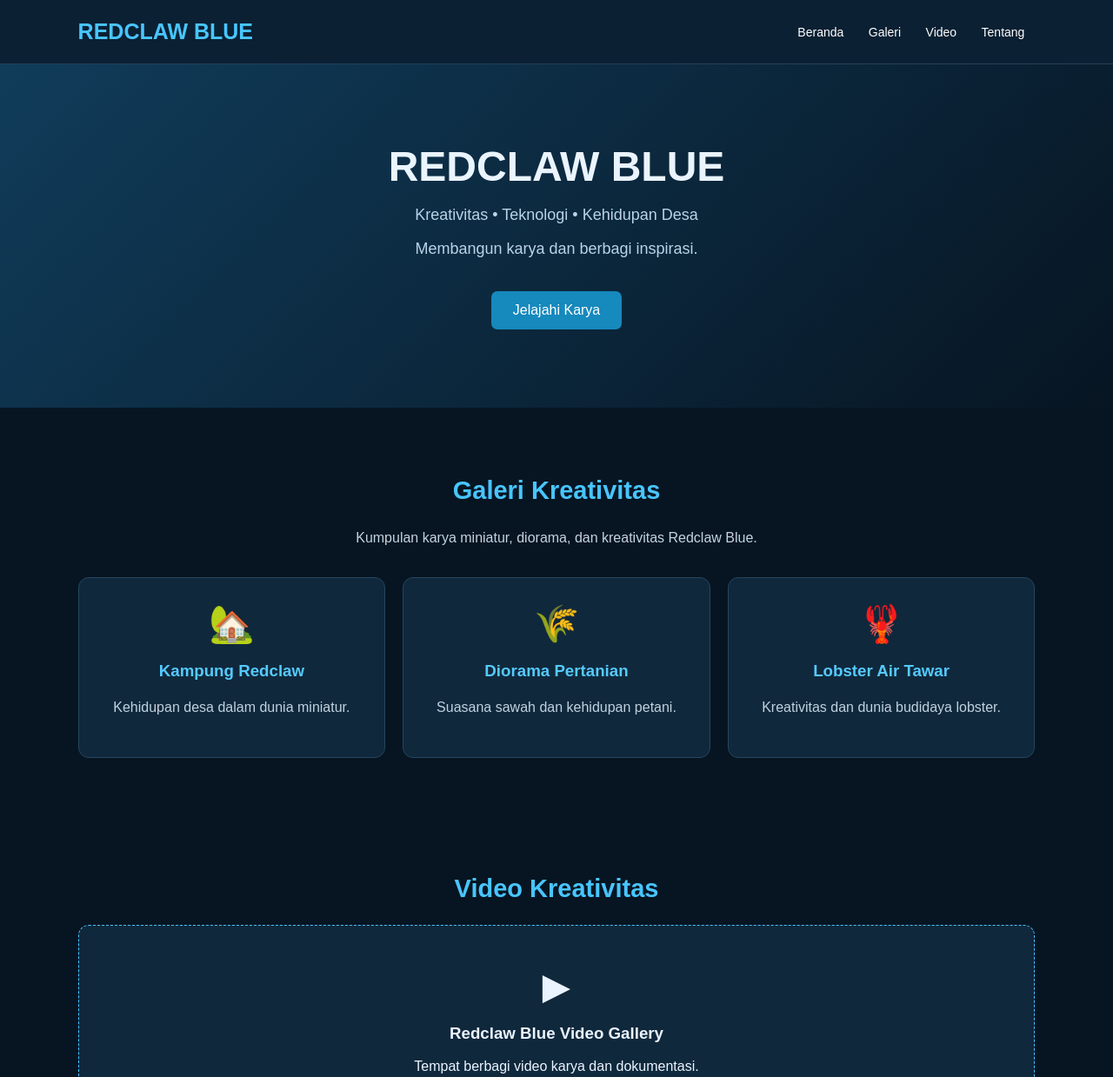
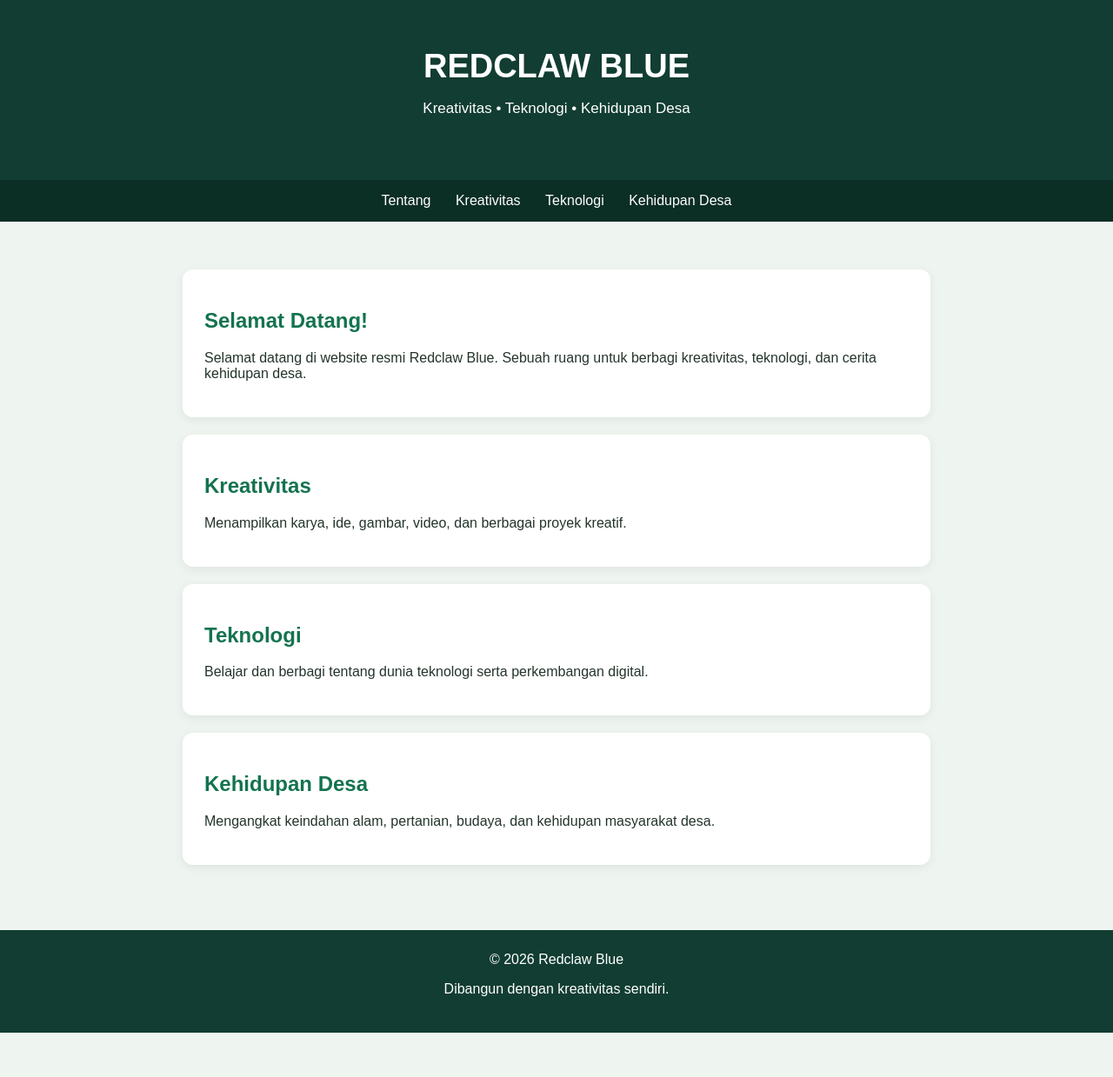
Before and after one commit to keyshanobi61-tech/redclaw-blue, a plain HTML site: page index.html in a window 1280 px wide. Shown: the top 1239 px of the page at 87% size. After the commit the page ends 1188 px from the top, so only its background shows below. Drawn offline with Linux system fonts and the light colour scheme.

Commit message:
Update index.html

```diff
--- a/index.html
+++ b/index.html
@@ -1,148 +1,100 @@
-
 <!DOCTYPE html>
 <html lang="id">
 <head>
 <meta charset="UTF-8">
 <meta name="viewport" content="width=device-width, initial-scale=1.0">
-<title>Redclaw Blue | Official Website</title>
+<title>Redclaw Blue</title>
 <style>
-*{box-sizing:border-box}
-html{scroll-behavior:smooth}
-body{
- margin:0;
- font-family:Arial,sans-serif;
- background:#071522;
- color:#eaf4ff;
+* { box-sizing: border-box; }
+body {
+  margin: 0;
+  font-family: Arial, sans-serif;
+  background: #eef5f0;
+  color: #24352b;
 }
-header{
- background:#0b2033;
- padding:22px 7%;
- display:flex;
- justify-content:space-between;
- align-items:center;
- flex-wrap:wrap;
- border-bottom:1px solid #23415a;
+header {
+  background: #123d32;
+  color: white;
+  text-align: center;
+  padding: 55px 20px;
 }
-.logo{font-size:25px;font-weight:bold;color:#48c5ff}
-nav a{
- color:white;text-decoration:none;
- margin:8px 12px;font-size:14px;
+header h1 { font-size: 38px; margin: 0; }
+header p { font-size: 17px; }
+nav {
+  background: #0b2e25;
+  padding: 15px;
+  text-align: center;
 }
-nav a:hover{color:#48c5ff}
-.hero{
- padding:90px 20px;
- text-align:center;
- background:linear-gradient(135deg,#103c5a,#071522);
+nav a {
+  color: white;
+  text-decoration: none;
+  margin: 0 12px;
 }
-.hero h1{font-size:48px;margin:0 0 15px}
-.hero p{color:#b9d4e8;font-size:18px}
-.btn{
- display:inline-block;
- background:#1689bd;
- color:white;text-decoration:none;
- padding:13px 25px;
- border-radius:7px;
- margin-top:20px;
+main {
+  max-width: 900px;
+  margin: 35px auto;
+  padding: 20px;
 }
-section{padding:55px 7%;text-align:center}
-section h2{font-size:29px;color:#48c5ff}
-.intro{max-width:700px;margin:auto;color:#c2d4e2;line-height:1.8}
-.cards{
- display:grid;
- grid-template-columns:repeat(auto-fit,minmax(220px,1fr));
- gap:20px;margin-top:30px;
+section {
+  background: white;
+  padding: 25px;
+  margin-bottom: 20px;
+  border-radius: 12px;
+  box-shadow: 0 3px 12px #0001;
 }
-.card{
- background:#10283c;
- padding:28px 20px;
- border:1px solid #24465f;
- border-radius:12px;
-}
-.card h3{color:#55caff}
-.card p{color:#c0d2df;line-height:1.6}
-.symbol{font-size:42px}
-.video-box{
- background:#10283c;
- border:1px dashed #48c5ff;
- border-radius:12px;
- padding:45px 20px;
- margin-top:25px;
-}
-footer{
- text-align:center;
- padding:25px;
- background:#06101a;
- color:#9bb1c2;
-}
-@media(max-width:600px){
- .hero h1{font-size:34px}
- header{justify-content:center;gap:15px}
- nav{text-align:center}
+h2 { color: #14734f; }
+footer {
+  background: #123d32;
+  color: white;
+  text-align: center;
+  padding: 25px;
 }
 </style>
 </head>
 <body>
 
 <header>
- <div class="logo">REDCLAW BLUE</div>
- <nav>
-  <a href="#home">Beranda</a>
-  <a href="#galeri">Galeri</a>
-  <a href="#video">Video</a>
-  <a href="#tentang">Tentang</a>
- </nav>
+  <h1>REDCLAW BLUE</h1>
+  <p>Kreativitas • Teknologi • Kehidupan Desa</p>
 </header>
 
-<div class="hero" id="home">
- <h1>REDCLAW BLUE</h1>
- <p>Kreativitas • Teknologi • Kehidupan Desa</p>
- <p>Membangun karya dan berbagi inspirasi.</p>
- <a class="btn" href="#galeri">Jelajahi Karya</a>
-</div>
+<nav>
+  <a href="#tentang">Tentang</a>
+  <a href="#kreativitas">Kreativitas</a>
+  <a href="#teknologi">Teknologi</a>
+  <a href="#desa">Kehidupan Desa</a>
+</nav>
 
-<section id="galeri">
- <h2>Galeri Kreativitas</h2>
- <p class="intro">Kumpulan karya miniatur, diorama, dan kreativitas Redclaw Blue.</p>
- <div class="cards">
-  <div class="card">
-   <div class="symbol">🏡</div>
-   <h3>Kampung Redclaw</h3>
-   <p>Kehidupan desa dalam dunia miniatur.</p>
-  </div>
-  <div class="card">
-   <div class="symbol">🌾</div>
-   <h3>Diorama Pertanian</h3>
-   <p>Suasana sawah dan kehidupan petani.</p>
-  </div>
-  <div class="card">
-   <div class="symbol">🦞</div>
-   <h3>Lobster Air Tawar</h3>
-   <p>Kreativitas dan dunia budidaya lobster.</p>
-  </div>
- </div>
-</section>
+<main>
+  <section id="tentang">
+    <h2>Selamat Datang!</h2>
+    <p>Selamat datang di website resmi Redclaw Blue.
+    Sebuah ruang untuk berbagi kreativitas, teknologi,
+    dan cerita kehidupan desa.</p>
+  </section>
 
-<section id="video">
- <h2>Video Kreativitas</h2>
- <div class="video-box">
-  <div class="symbol">▶</div>
-  <h3>Redclaw Blue Video Gallery</h3>
-  <p>Tempat berbagi video karya dan dokumentasi.</p>
-  <p>Video akan ditambahkan pada pembaruan berikutnya.</p>
- </div>
-</section>
+  <section id="kreativitas">
+    <h2>Kreativitas</h2>
+    <p>Menampilkan karya, ide, gambar, video, dan
+    berbagai proyek kreatif.</p>
+  </section>
 
-<section id="tentang">
- <h2>Tentang Redclaw Blue</h2>
- <p class="intro">
-  Redclaw Blue adalah ruang kreativitas digital
-  untuk berbagi karya, ide, miniatur, teknologi,
-  dan inspirasi kehidupan desa.
- </p>
-</section>
+  <section id="teknologi">
+    <h2>Teknologi</h2>
+    <p>Belajar dan berbagi tentang dunia teknologi
+    serta perkembangan digital.</p>
+  </section>
+
+  <section id="desa">
+    <h2>Kehidupan Desa</h2>
+    <p>Mengangkat keindahan alam, pertanian,
+    budaya, dan kehidupan masyarakat desa.</p>
+  </section>
+</main>
 
 <footer>
- © 2026 Redclaw Blue. All Rights Reserved.
+  © 2026 Redclaw Blue
+  <p>Dibangun dengan kreativitas sendiri.</p>
 </footer>
 
 </body>
```
